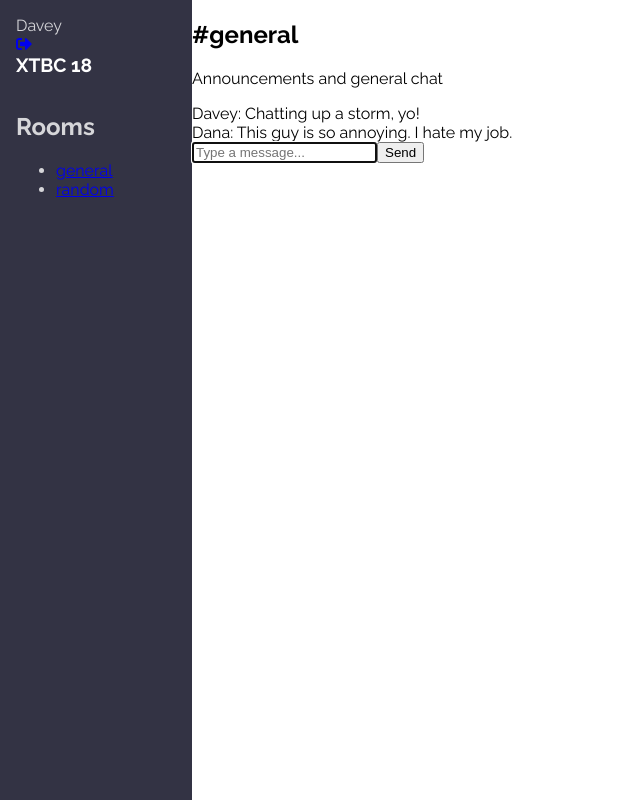
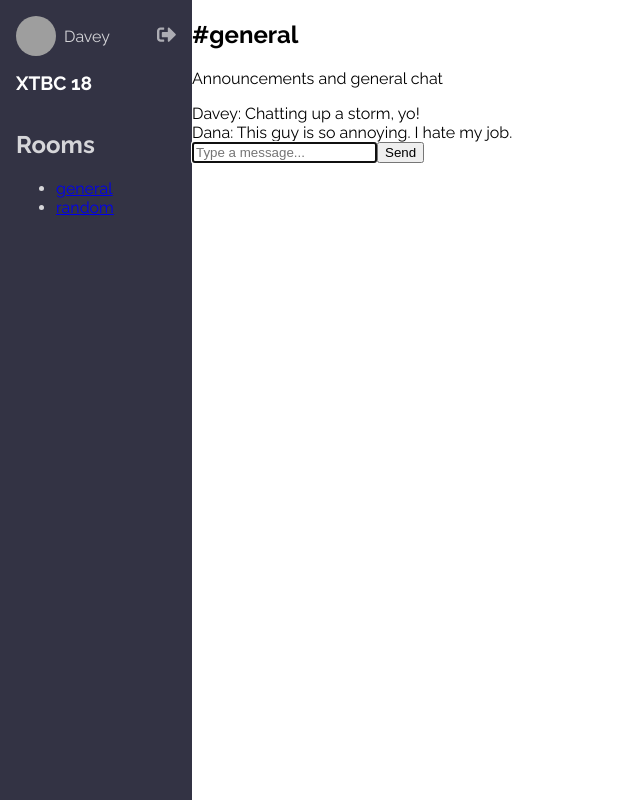
Before and after one commit to StefanyGo/chatarang, a React (Create React App) app: page / in a window 1280 px wide. Shown: the whole page, without its empty margins (0-640 px from the left). Built offline with nearby package versions, Linux system fonts and the light colour scheme; grey boxes are pictures that could not be loaded.

Commit message:
Rendering

```diff
--- a/src/SideBar.js
+++ b/src/SideBar.js
@@ -1,23 +1,14 @@
 import React from 'react'
 
-const SideBar = (props) => {
+import UserInfo from './UserInfo'
+
+const Sidebar = (props) => {
   return (
     <aside
       className="Sidebar"
       style={styles.sidebar}
     >
-          <div
-            className="UserInfo"
-            style={styles.children}
-          >
-            <div className="Avatar"></div>
-            <div className="user">
-              {props.user.displayName}
-            </div>
-            <a href="#">
-              <i className="fas fa-sign-out-alt"></i>
-            </a>
-          </div>
+      <UserInfo user={props.user} />
       <h1 style={styles.h1}>XTBC 18</h1>
       <nav
         className="RoomList"
@@ -55,4 +46,4 @@ const styles = {
   },
 }
 
-export default SideBar
+export default Sidebar
```
Lines whose indentation alone changed are shown as unchanged.
